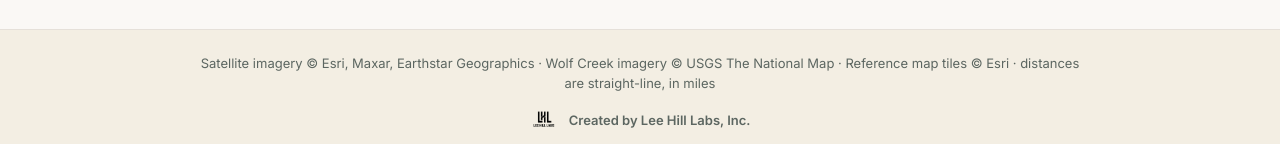
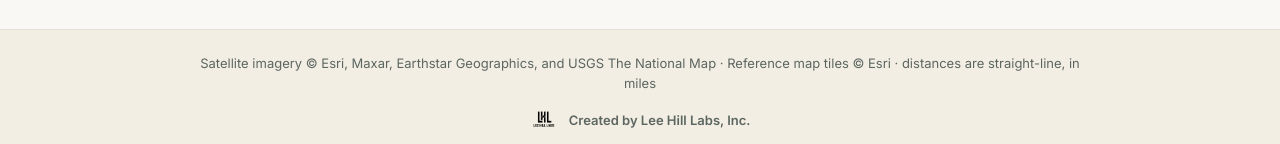
Before and after one commit to jselliott85/colorado-compass, a plain HTML site: page index.html in a window 1280 px wide. Shown: the part 497-641 px from the top of the page. Drawn offline with nearby package versions, Linux system fonts and the light colour scheme.

Commit message:
Simplify footer imagery attribution line
Co-Authored-By: Claude Sonnet 5 <noreply@anthropic.com>

```diff
--- a/index.html
+++ b/index.html
@@ -176,7 +176,7 @@
 
 <footer class="site-footer">
   <div class="footer-inner">
-    <p class="attribution">Satellite imagery &copy; Esri, Maxar, Earthstar Geographics &middot; Wolf Creek imagery &copy; USGS The National Map &middot; Reference map tiles &copy; Esri &middot; distances are straight-line, in miles</p>
+    <p class="attribution">Satellite imagery &copy; Esri, Maxar, Earthstar Geographics, and USGS The National Map &middot; Reference map tiles &copy; Esri &middot; distances are straight-line, in miles</p>
     <a class="lhl-credit" href="https://leehilllabs.com" target="_blank" rel="noreferrer">
       <img class="lhl-logo" src="assets/lhl-logo.png" alt="Lee Hill Labs" width="158" height="140">
       <span>Created by Lee Hill Labs, Inc.</span>
```
